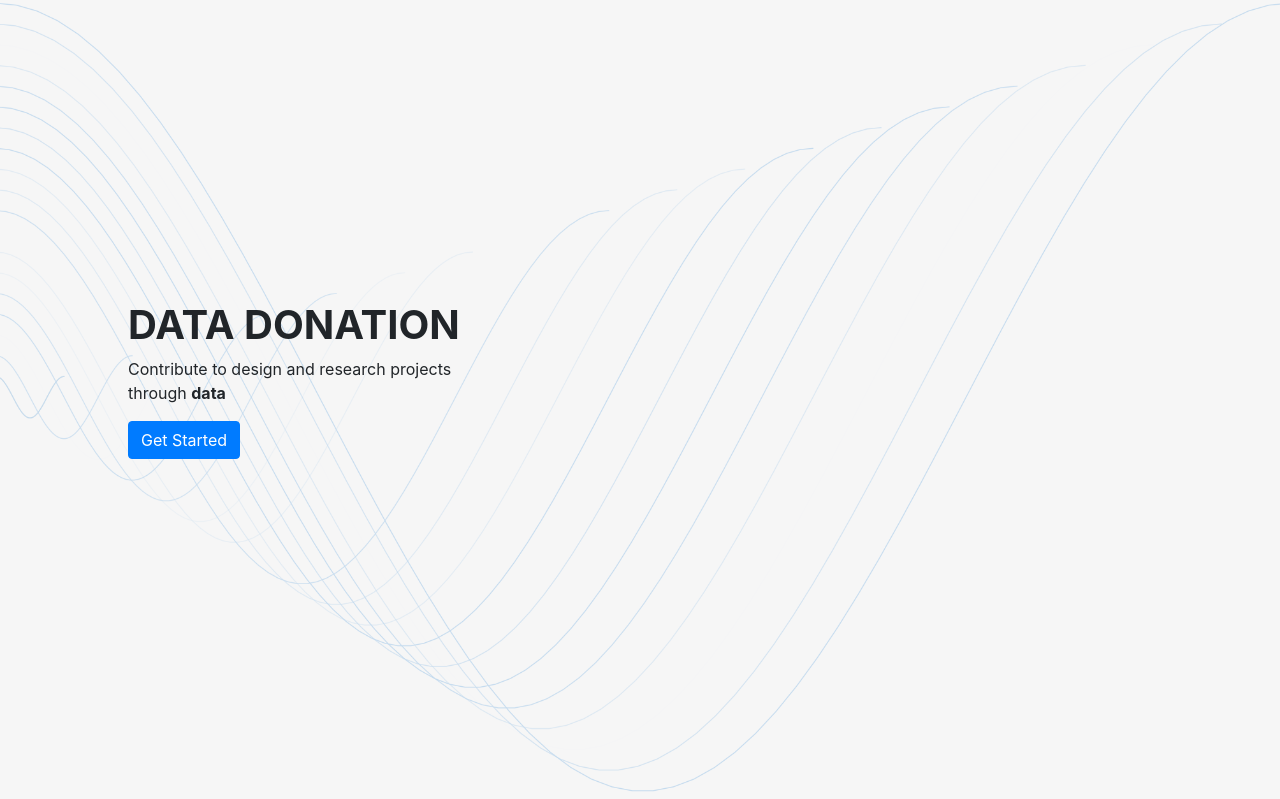
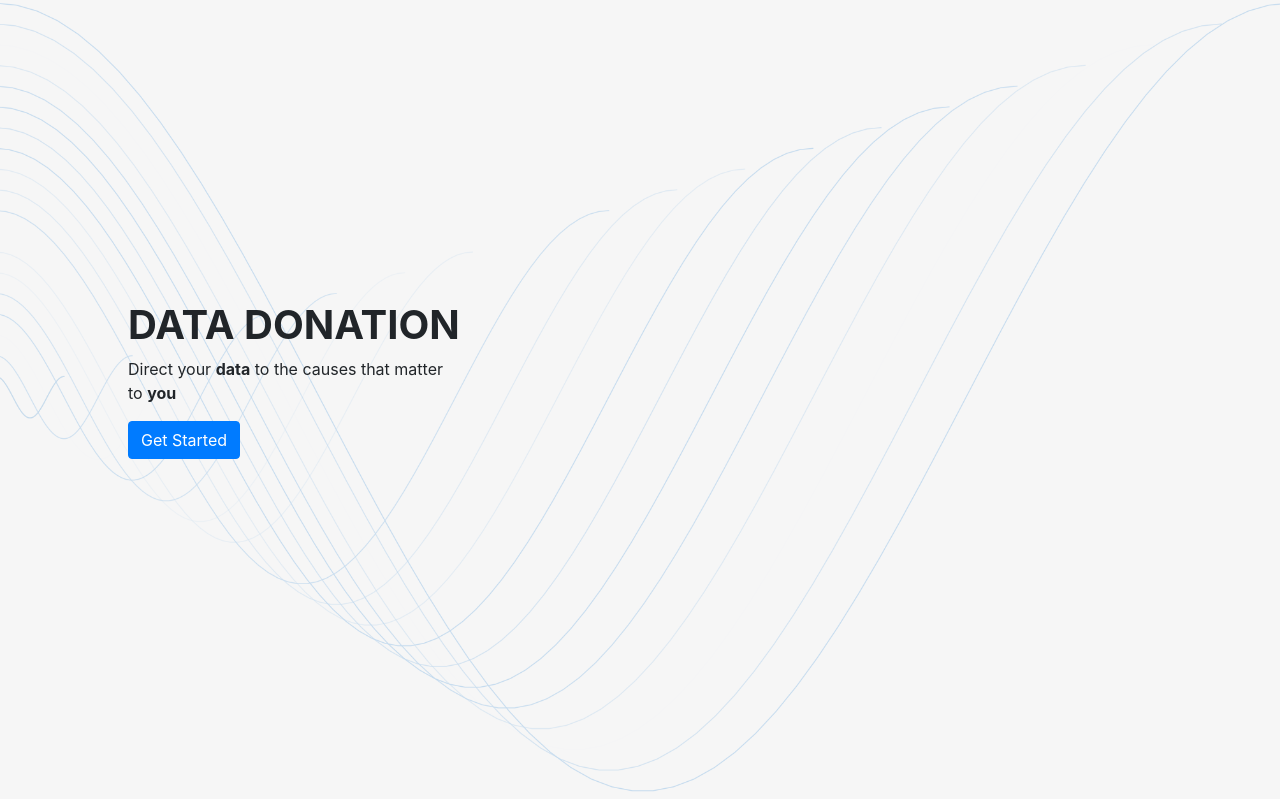
Before and after one commit to gomezago/data-donation, a Django app: page / in a window 1280 px wide. Shown: the part 67-866 px from the top of the page. Run offline with Django 3.2, Linux system fonts and the light colour scheme; some libraries are stand-ins or nearby versions.

Commit message:
Update landing page

```diff
--- a/pages/templates/pages_index.html
+++ b/pages/templates/pages_index.html
@@ -7,7 +7,7 @@
 <div class="landing-overlay">
     <div class="landing-description">
         <h1><b>DATA DONATION</b></h1>
-        <p>Contribute to design and research projects through <b>data</b></p>
+        <p>Direct your <b>data</b> to the causes that matter to <b>you</b></p>
         <a href="{% url 'cause_index' %}" class="btn btn-primary">Get Started</a>
     </div>
 </div>
```
